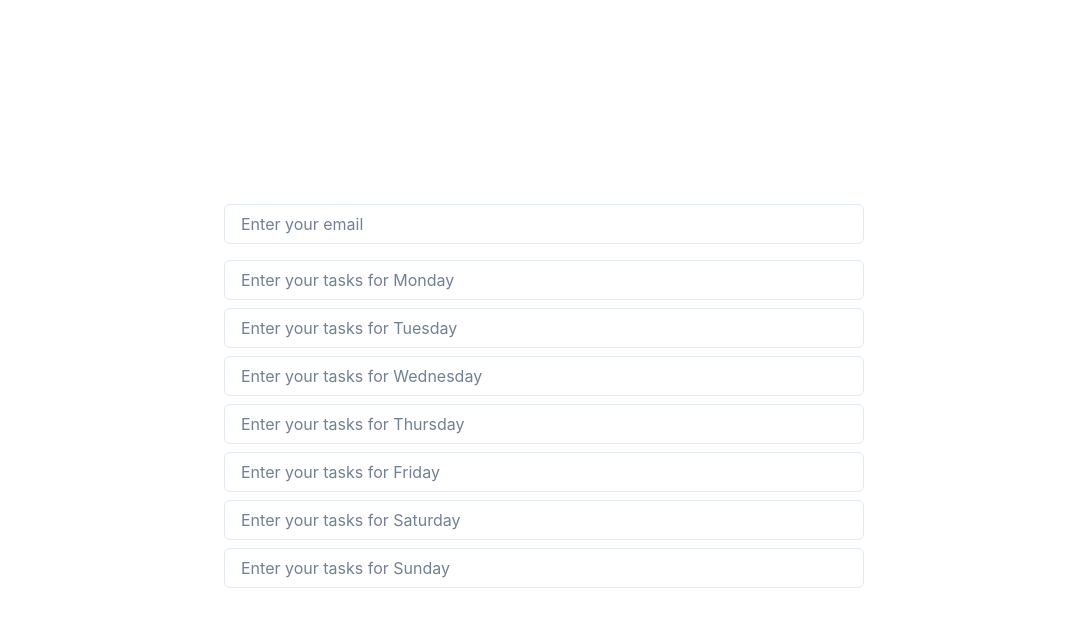
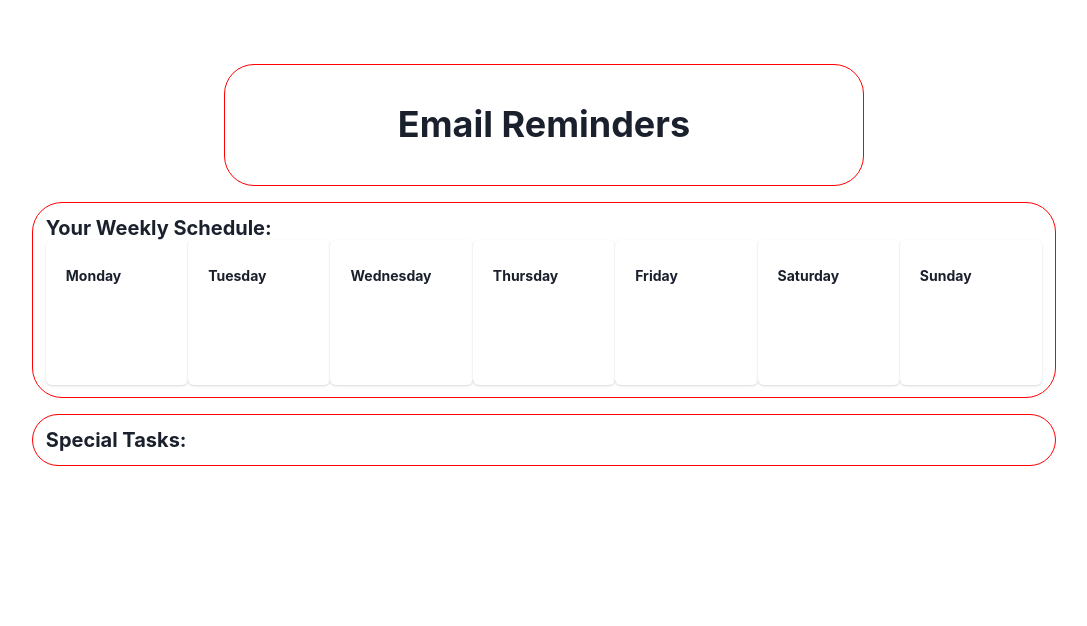
Before and after one commit to lighteningAB/Reminders, a Next.js app in the folder frontend/: page / in a window 1280 px wide. Shown: the top 626 px of the page, without its empty margins (96-1183 px from the left). Built offline with nearby package versions, Linux system fonts and the light colour scheme.

Commit message:
fixed up landing pageand moved form into modal

```diff
--- a/frontend/package.json
+++ b/frontend/package.json
@@ -15,7 +15,8 @@
     "@chakra-ui/react": "^2.8.2",
     "@emotion/react": "^11.11.4",
     "@emotion/styled": "^11.11.4",
-    "framer-motion": "^6.4.0"
+    "framer-motion": "^6.4.0",
+    "react-hook-form": "^7.62.0"
   },
   "devDependencies": {
     "@eslint/eslintrc": "^3",
--- /dev/null
+++ b/frontend/src/app/landing-page/DayBlock.tsx
@@ -0,0 +1,25 @@
+import { Card, CardBody, CardHeader, CardFooter, Heading, Text } from "@chakra-ui/react";
+
+interface DayBlockProps {
+  day: string;
+  width: string;
+}
+
+const DayBlock = ({ day, width }: DayBlockProps ) => {
+    return(
+        <Card width = {width}>
+          <CardHeader>
+            <Heading size="xs" mt="2">{day}</Heading>
+          </CardHeader>
+          <CardBody>
+            <Text>
+
+            </Text>
+          </CardBody>
+          <CardFooter justifyContent="flex-end">
+          </CardFooter>
+      </Card>
+    )
+}
+
+export default DayBlock;
--- a/frontend/src/app/landing-page/LandingPage.tsx
+++ b/frontend/src/app/landing-page/LandingPage.tsx
@@ -1,18 +1,28 @@
-import { Input, Flex, Box} from "@chakra-ui/react"
+import { Heading, Box, Flex } from "@chakra-ui/react"
+import DayBlock from "./DayBlock";
 
 const days = ["Monday", "Tuesday", "Wednesday", "Thursday", "Friday", "Saturday", "Sunday"];
 
-const Page = () => {
-  return (
-    <Flex minH="100vh" align="center" justify="center">
-      <Box width={"50%"}>
-        <Input placeholder="Enter your email" mb={4} />
-        {days.map((text, idx) => (
-          <Input key={idx} placeholder={`Enter your tasks for ${text}` } mb={2} />
-        ))}
+
+const LandingPage = () => {
+  return(
+    <Flex width ={"100%"} align="center" justify={"center"} mt="5%" direction="column">
+      <Box mb={4} border = "1px solid red" padding = "3%" width = "50%" display="flex" justifyContent="center" alignItems="center" borderRadius="30" >
+        <Heading>Email Reminders</Heading>
+      </Box>
+      <Box mb={4} border = "1px solid red" padding = "1%" width = "80%" borderRadius="30" >
+        <Heading size="md">Your Weekly Schedule: </Heading>
+        <Flex direction="row">
+          {days.map((day, idx) => (
+            <DayBlock day={day} key = {idx} width = "25%"/>
+          ))}
+        </Flex>
+      </Box>
+      <Box mb={4} border = "1px solid red" padding = "1%" width = "80%" borderRadius="30">
+        <Heading size="md">Special Tasks: </Heading>
       </Box>
     </Flex>
   )
 }
 
-export default Page;
+export default LandingPage;
```
Also changed, not shown: frontend/src/app/modal-form/modalform.tsx (+18 -0 lines), 2 other files (tests, documents, lock files or other folders).
